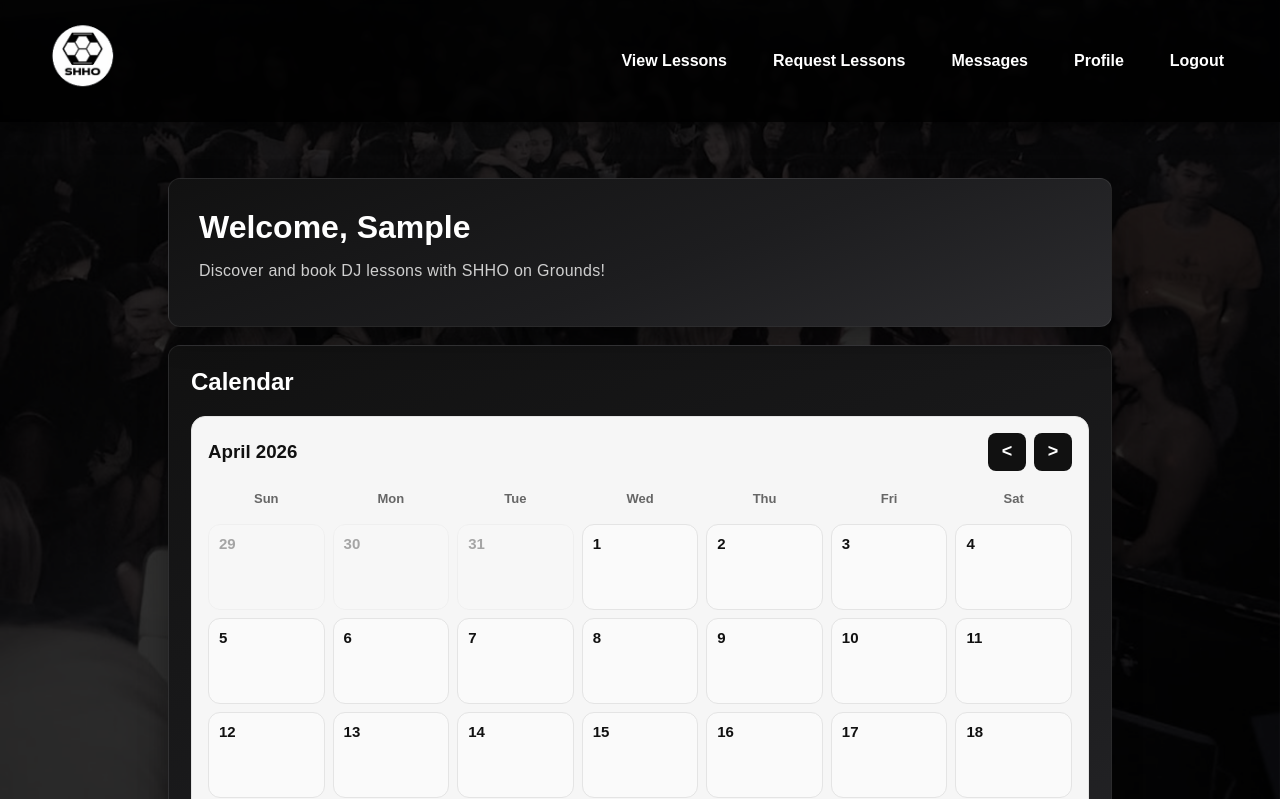
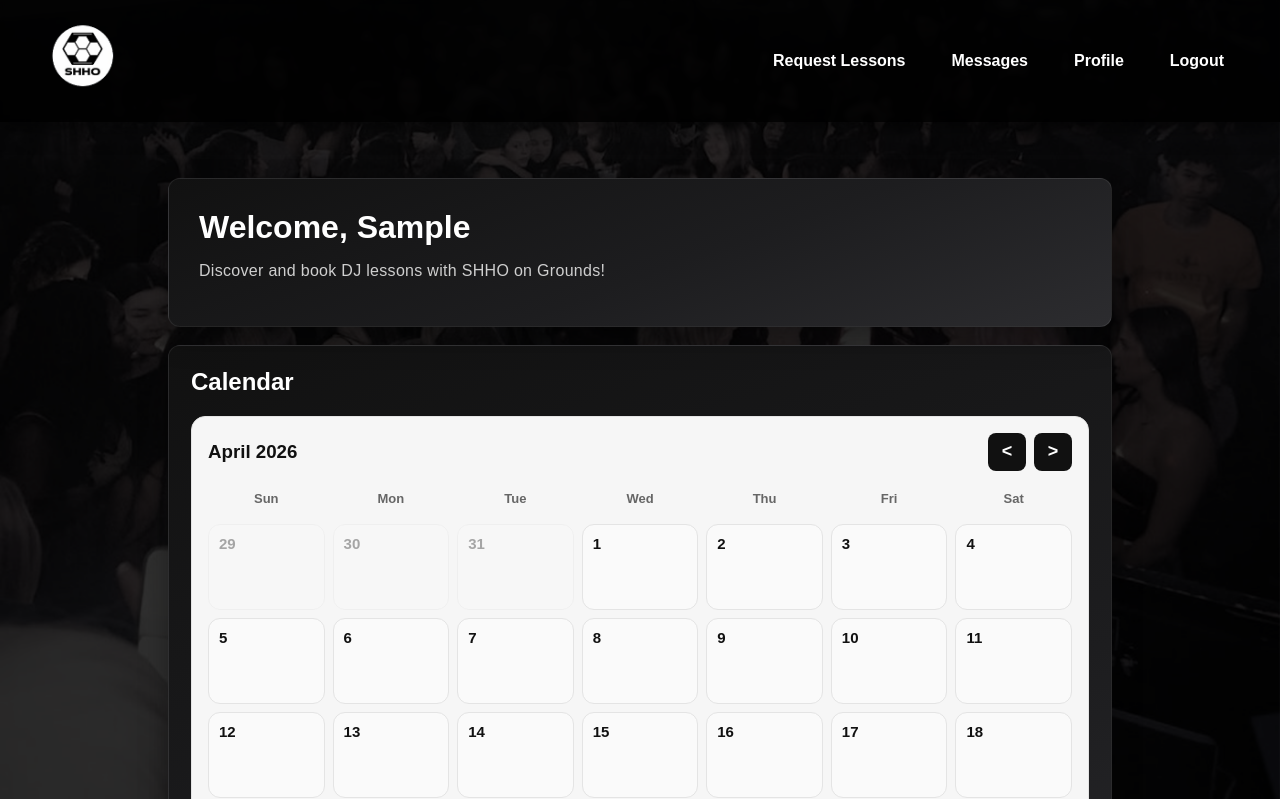
Before and after one commit to sidluthra1/djschedulerSHHO, a Django app: page / in a window 1280 px wide. Shown: the top 799 px of the page. Run offline with Django 5.2, Linux system fonts and the light colour scheme; the visitor is signed in with stand-in values (Sample User, id 1); data comes from the database, SQL or seed files in the repository; data that the repository does not hold is empty.

Commit message:
Removed view lessons button on taskbar

```diff
--- a/lessonscheduler/templates/user_homepage.html
+++ b/lessonscheduler/templates/user_homepage.html
@@ -565,7 +565,6 @@ body::before{
             {% if is_dj %}
             <a href="{% url 'lesson_create' %}" class="primary-btn">Post Lessons</a>
             {% else %}
-            <a href="{% url 'browse_classes' %}" class="primary-btn"> View Lessons</a>
             <a href="{% url 'request_class' %}?next={% url 'index' %}" class="primary-btn">Request Lessons </a>
             {% endif %}
             <a href="{% url 'inbox' %}" class="secondary-btn"> Messages</a>
```
